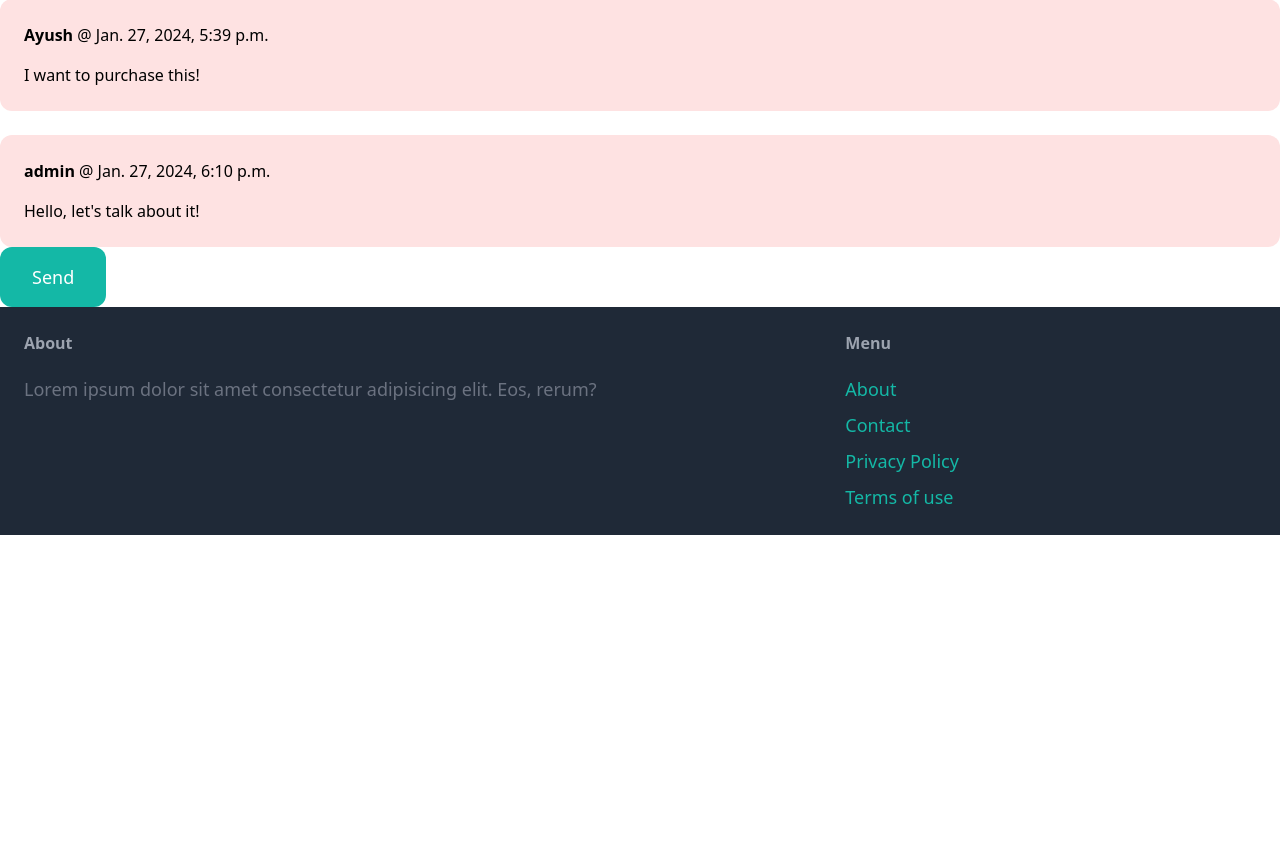
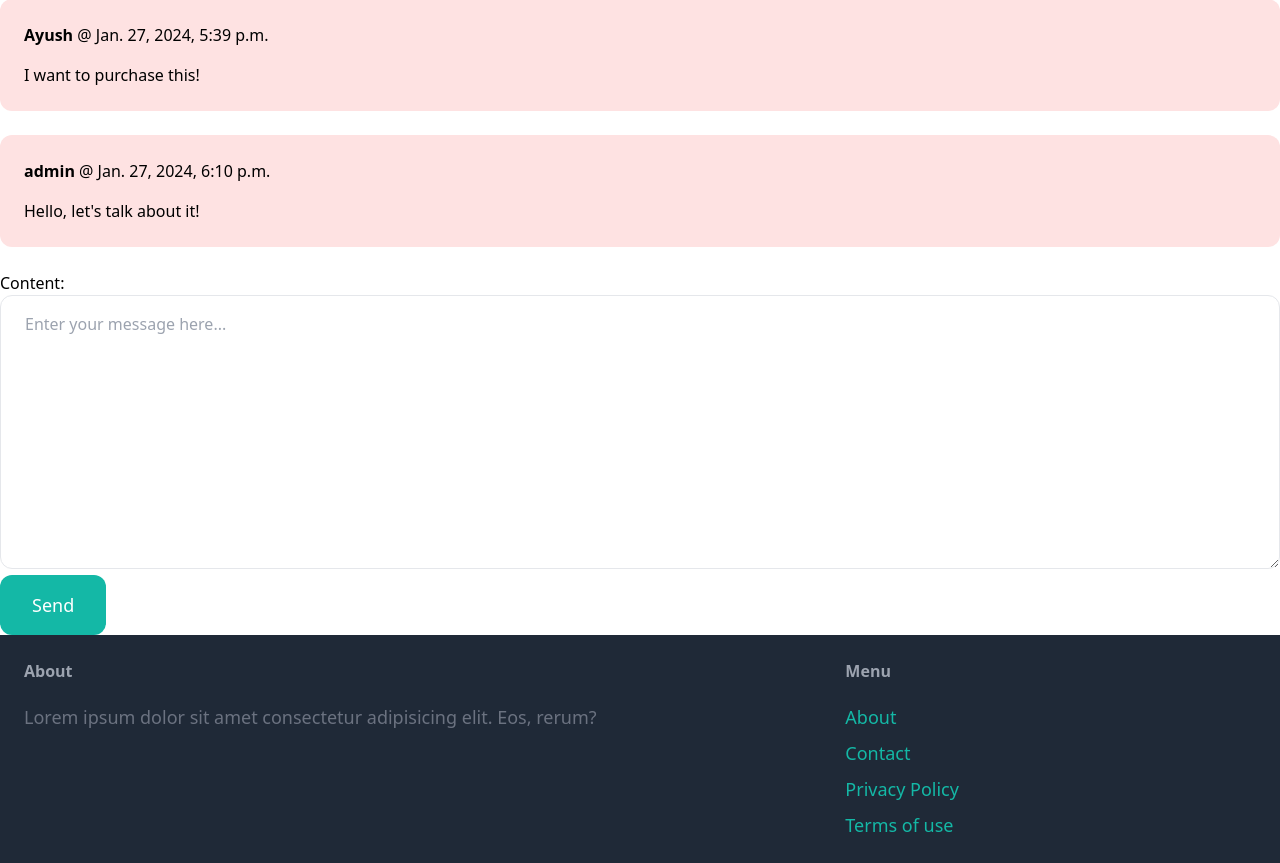
Before and after one commit to ayushp533/online-marketplace, a Django app: page /inbox/1/ in a window 1280 px wide. Shown: the part 138-1001 px from the top of the page. Before the commit the page ends 673 px from the top, so only its background shows below. Run offline with Django 4.2, Linux system fonts and the light colour scheme; a user stored in the database is signed in; data comes from the database, SQL or seed files in the repository; both versions use the stored data as it was after the commit; some libraries are stand-ins or nearby versions.

Commit message:
Updated views.py to make back and forth conversation

```diff
--- a/shopkart/conversation/templates/conversation/detail.html
+++ b/shopkart/conversation/templates/conversation/detail.html
@@ -18,7 +18,7 @@
     {% endfor %}
 </div>
 
-<form action="." method="post">
+<form action="." method="post" class="mt-6">
     {% csrf_token %}
 
     {{ form.as_p }}
--- a/shopkart/conversation/views.py
+++ b/shopkart/conversation/views.py
@@ -52,6 +52,22 @@ def inbox(request):
 def detail(request, pk):
     conversation = get_object_or_404(Conversation, pk=pk, members=request.user)
 
+    if request.method == 'POST':
+        form = ConversationMessageForm(request.POST)
+
+        if form.is_valid():
+            conversation_message = form.save(commit=False)
+            conversation_message.conversation = conversation
+            conversation_message.created_by = request.user
+            conversation_message.save()
+
+            conversation.save()
+
+            return redirect('conversation:detail', pk=pk)
+    else:
+        form = ConversationMessageForm
+
     return render(request, 'conversation/detail.html', {
         'conversation': conversation,
+        'form': form,
     })
```
Also changed, not shown: shopkart/db.sqlite3.
